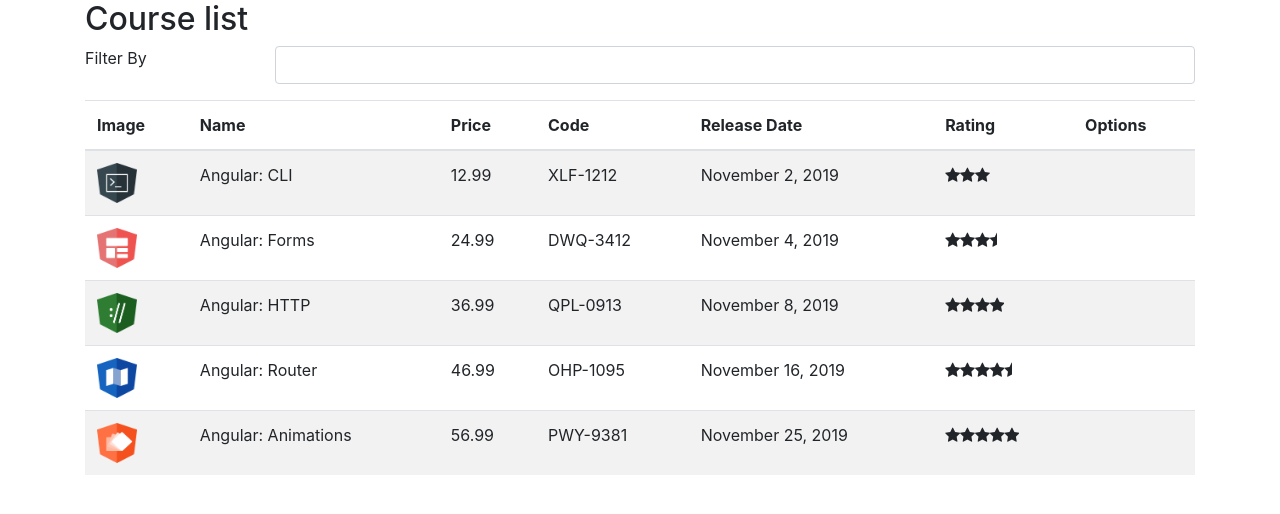
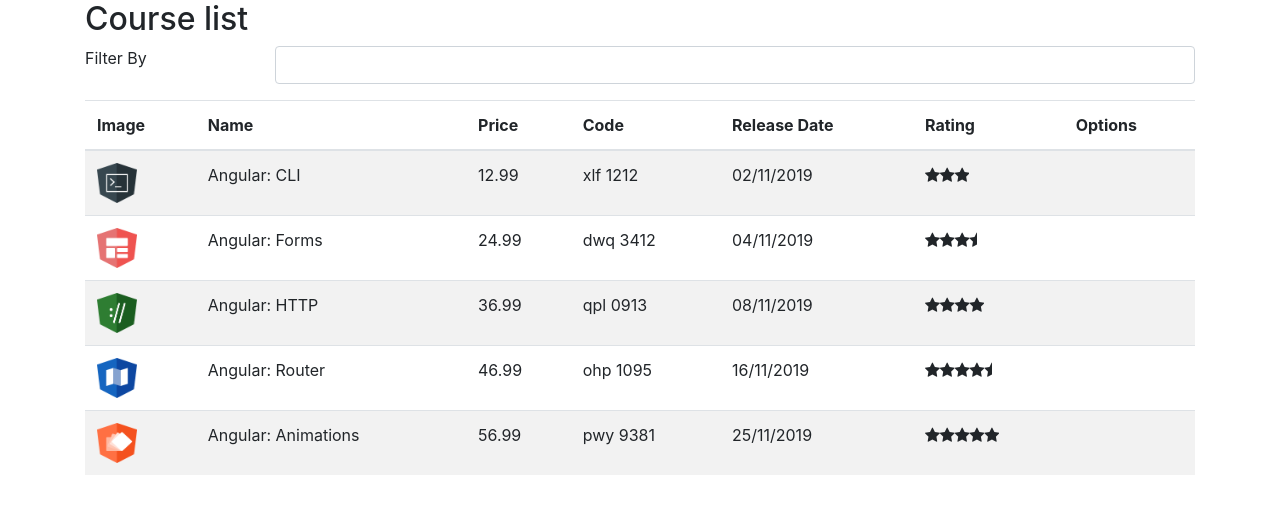
Before and after one commit to claudioniz/angular, an Angular app: page / in a window 1280 px wide. Shown: the top 514 px of the page. Built offline with nearby package versions, Linux system fonts and the light colour scheme.

Commit message:
Transformando dados com pipe e criação do pipe replace.

```diff
--- a/src/app/app.module.ts
+++ b/src/app/app.module.ts
@@ -5,12 +5,14 @@
 import { AppComponent } from './app.component';
 import { CourseListComponent } from './courses/course-list.component';
 import { starComponent } from './star/star.component';
+import { ReplacePipe } from './pipe/replace.pipe';
 
 @NgModule({
   declarations: [
     AppComponent,
     CourseListComponent,
-    starComponent
+    starComponent,
+    ReplacePipe
   ],
   imports: [
     BrowserModule,
--- a/src/app/courses/course-list.component.html
+++ b/src/app/courses/course-list.component.html
@@ -24,8 +24,8 @@
             <td><img [src]="course.imageUrl" width="40" height="40"></td>
             <td>{{course.name}}</td>
             <td>{{course.price}}</td>
-            <td>{{course.code}}</td>
-            <td>{{course.releaseDate}}</td>
+            <td>{{course.code | lowercase | replace: '-': ' '}}</td>
+            <td>{{course.releaseDate | date: 'dd/MM/yyyy'}}</td>
             <td><app-star [rating]="course.rating"></app-star></td>
             <td></td>
         </tr>
--- /dev/null
+++ b/src/app/pipe/replace.pipe.ts
@@ -0,0 +1,11 @@
+import { Pipe, PipeTransform } from '@angular/core';
+
+@Pipe({
+    name: 'replace'
+})
+
+export class ReplacePipe implements PipeTransform {
+    transform(value: string, char: string, valueToReplace: string) {
+        return value.replace(char, valueToReplace);
+    }
+}
```
